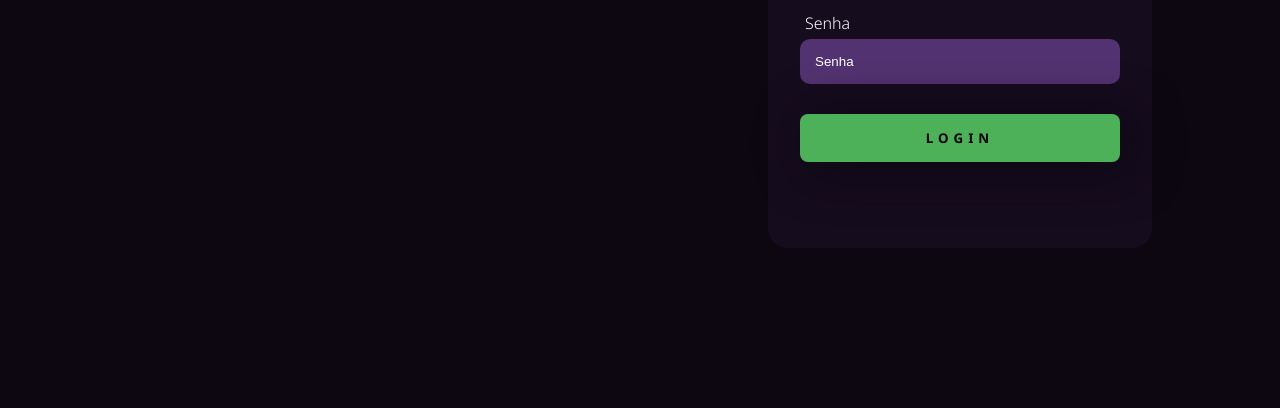
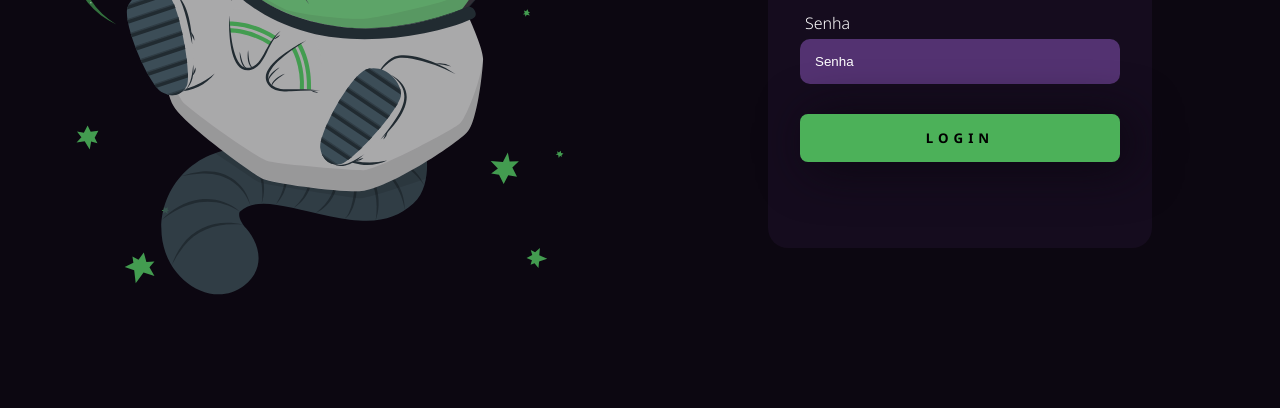
Before and after one commit to coderandressa/loginroxo, a plain HTML site: page index.html in a window 1280 px wide. Shown: the part 392-800 px from the top of the page. Drawn offline with Linux system fonts and the light colour scheme.

Commit message:
index.html atualizado

```diff
--- a/index.html
+++ b/index.html
@@ -10,7 +10,7 @@
 <body>
     <div class="menu-esquerdo">
         <h1 class="title">Faça login e entre para nosso time</h1>
-        <img class="image" src="/cat-astronaut-animate.svg" alt="animation">
+        <img class="image" src="/assets/cat-astronaut-animate.svg" alt="animation">
     </div>
 
     <div class="menu-direito">
```
